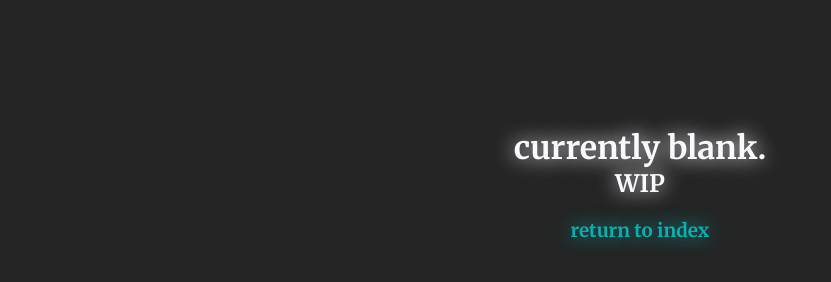
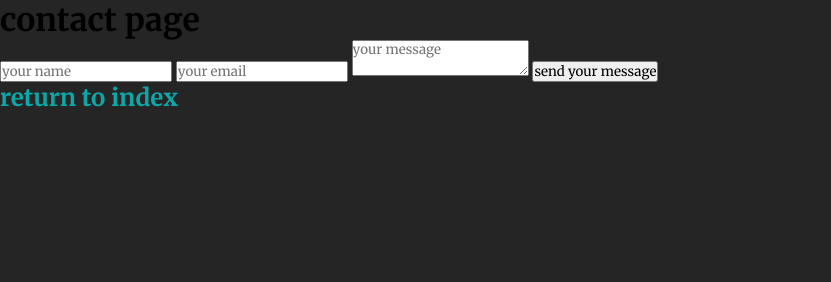
Before and after one commit to infuriating/infsworld, a plain HTML site: page contact.html in a window 1280 px wide. Shown: the whole page, without its empty margins (0-831 px from the left). Drawn offline with Linux system fonts and the light colour scheme.

Commit message:
contact test

```diff
--- a/contact.html
+++ b/contact.html
@@ -5,13 +5,25 @@
     <meta charset="UTF-8">
     <meta http-equiv="X-UA-Compatible" content="IE=edge">
     <meta name="viewport" content="width=device-width, initial-scale=1.0">
-    <title>contact page</title>
+    <title>infs.world | contact page</title>
 </head>
 <body>
-    <div class="blank">
-        <h1>currently blank.</h1>
-        <h2>WIP</h2><br>
-        <a href="index.html"><h3>return to index</h3></a>
+    <div class="contact-me-top">
+        <div class="contact-me-h1">
+            <h1>contact page</h1>
+        </div>
+    </div>
+    <div class="contact-form">
+        <form name="contact" method="POST" data-netlify="true" action="contact-success.html">
+            <input type="hidden" name="subject" value="Contact form response - infs.world">
+            <input type="text" name="name" placeholder="your name">
+            <input type="email" name="email" placeholder="your email">
+            <textarea name="message" placeholder="your message"></textarea>
+            <button type="submit">send your message</button>
+        </form>
+    </div>
+    <div class="return-to-index">
+        <h2><a href="index.html">return to index</a></h2>
     </div>
 </body>
 </html>
```
